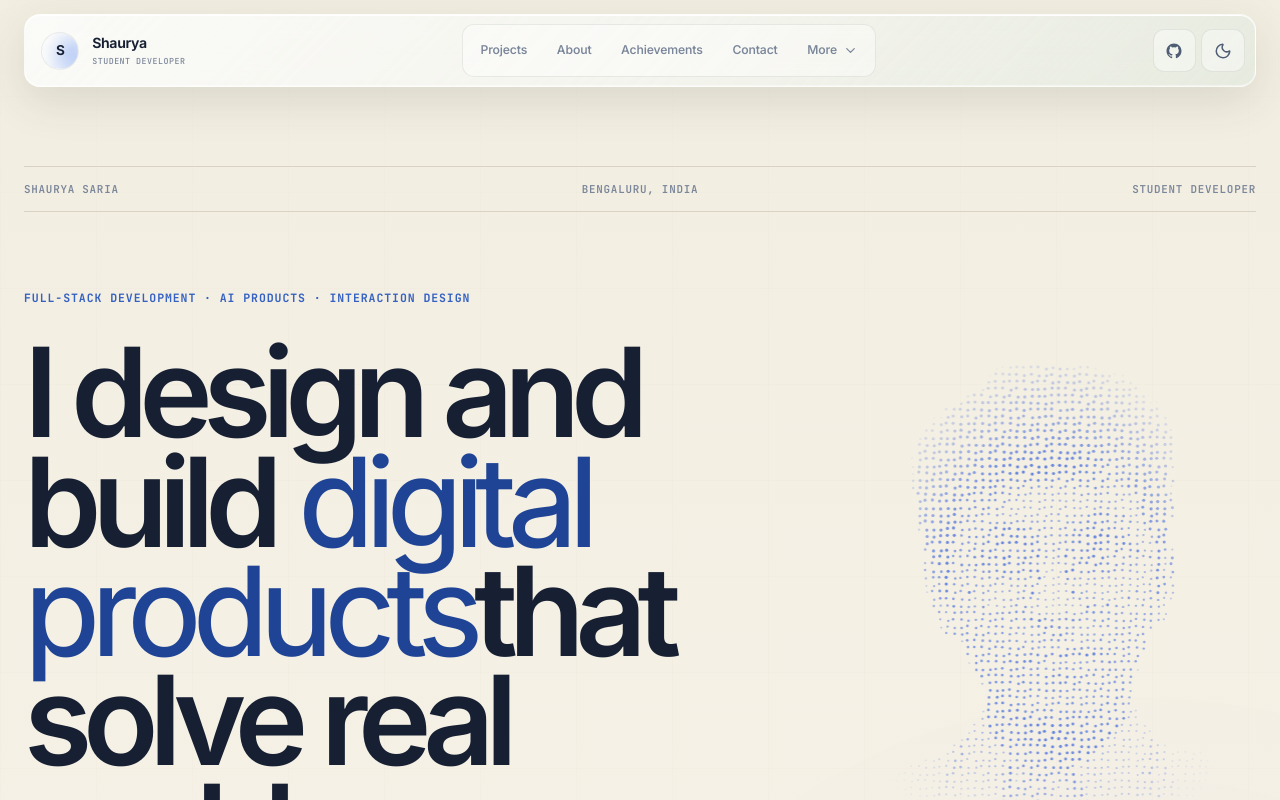
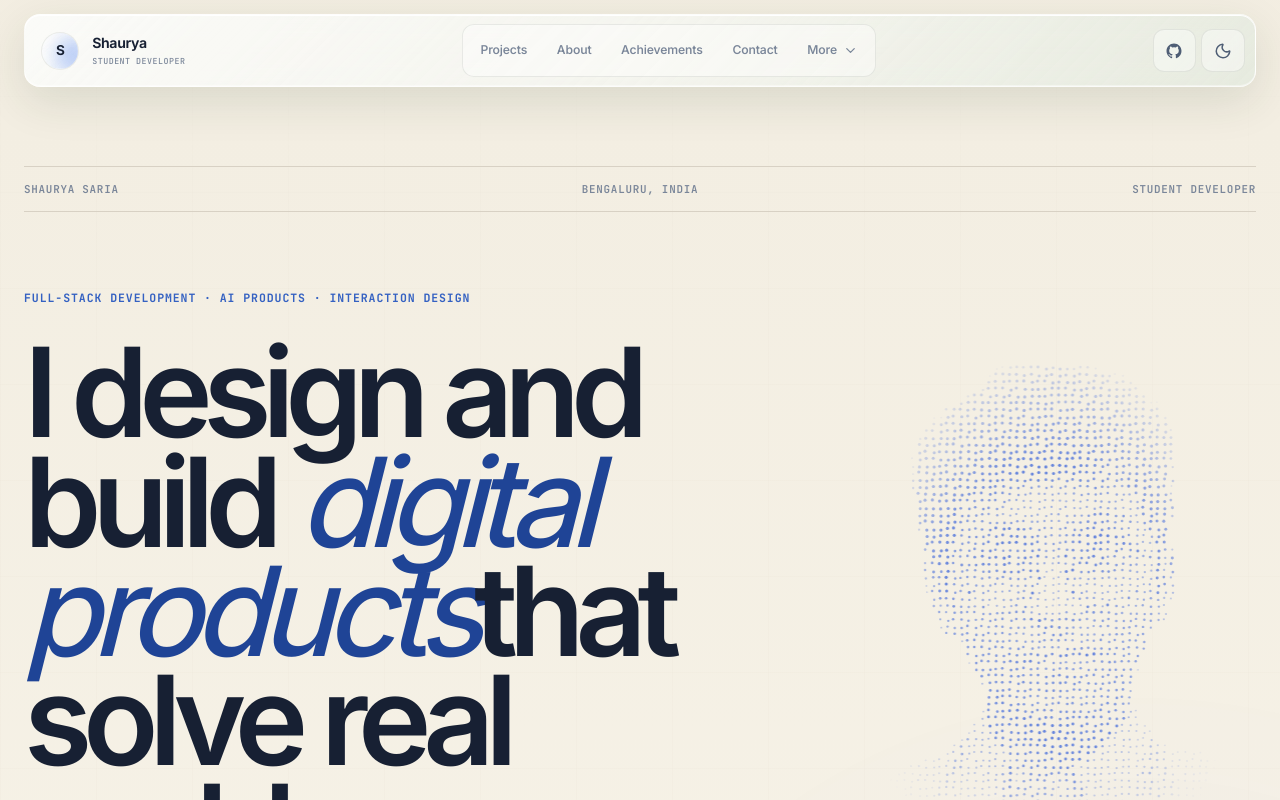
Before and after one commit to icecold009/shaurya-portfolio, a React (Vite) app: page / in a window 1280 px wide. Shown: the top 800 px of the page. Built offline with nearby package versions, Linux system fonts and the light colour scheme.

Commit message:
fix: enable visible italic synthesis

```diff
--- a/src/styles/base/reset.css
+++ b/src/styles/base/reset.css
@@ -26,7 +26,8 @@ body {
     font-weight: 400;
     line-height: 1.65;
 
-    font-synthesis: none;
+    /* The selected font has no italic face; allow CSS to visibly synthesize it. */
+    font-synthesis: style;
     text-rendering: optimizeLegibility;
     -webkit-font-smoothing: antialiased;
     -moz-osx-font-smoothing: grayscale;
```
